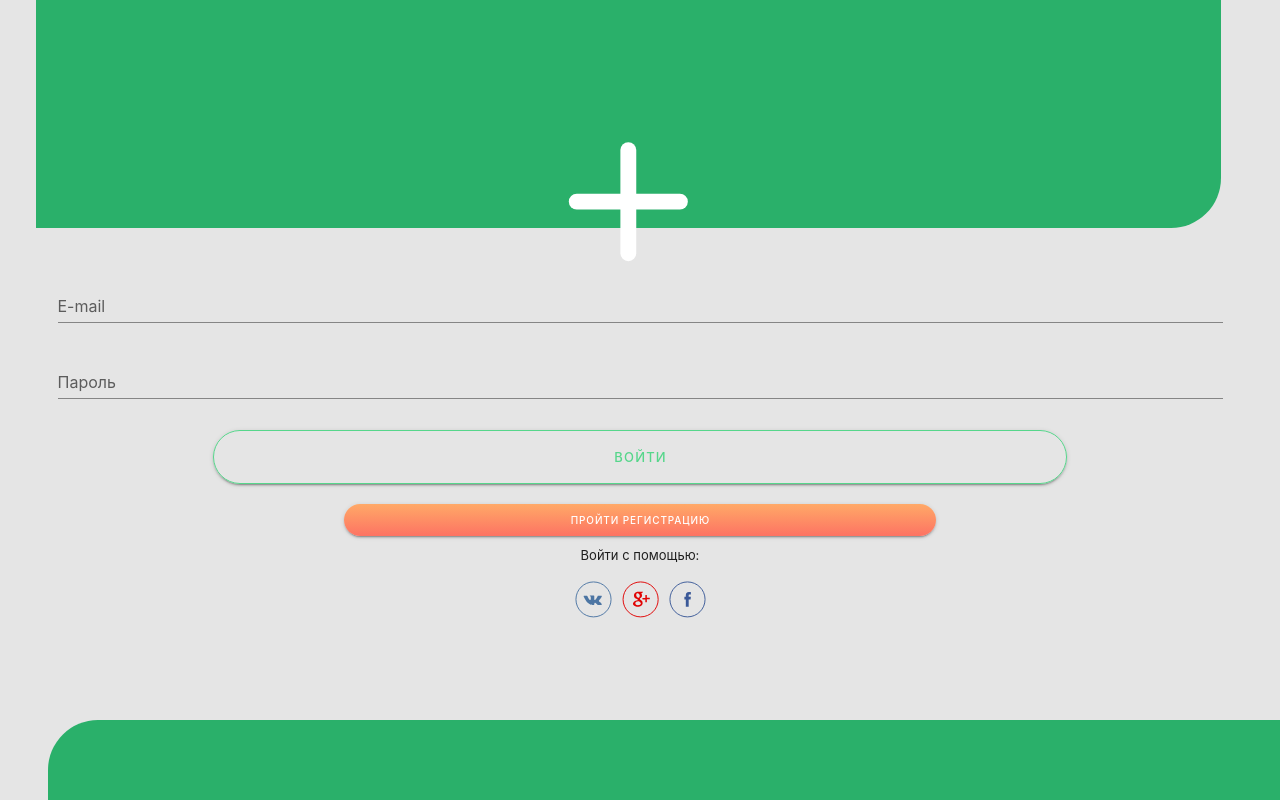
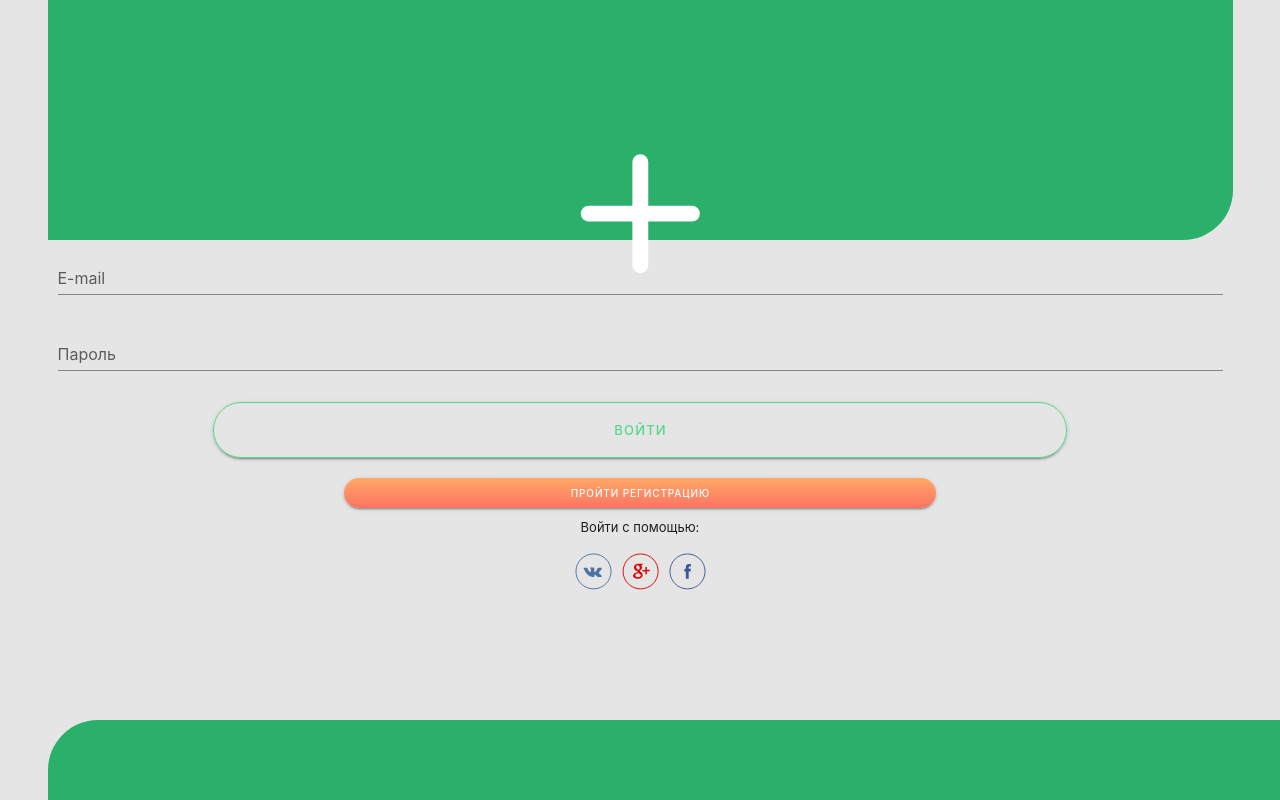
Before and after one commit to Rozenwald/Olyv, a Vue app: page /auth in a window 1280 px wide. Built offline with nearby package versions, Linux system fonts and the light colour scheme; what vue-scrollmagic would draw is missing.

Commit message:
fix reg + auth

```diff
--- a/src/views/Authorization.vue
+++ b/src/views/Authorization.vue
@@ -173,7 +173,7 @@ export default {
         background: linear-gradient(180deg, #FFA967 0%, #FD7363 100%)
         border none
         border-radius 30px
-        height 4%
+        height 30px
         width 50%
     }
     #RegButton{
@@ -184,7 +184,7 @@ export default {
         background: transparent
         border 1px solid #56D68B
         border-radius 30px
-        height 6.8%
+        height 56px
         width 72%
     }
     .container{
@@ -204,6 +204,7 @@ export default {
         position relative
         margin-bottom 50px
         background-color: #2AB06A
+        margin 0
         height: 30vh
         width: 100%
         border: none
--- a/src/views/Registration.vue
+++ b/src/views/Registration.vue
@@ -273,6 +273,7 @@ export default {
             position relative;
             background-color: #2AB06A;
             margin 0
+            margin-bottom 50px
             height: 30vh;
             width: 100%;
             border: none;
```
